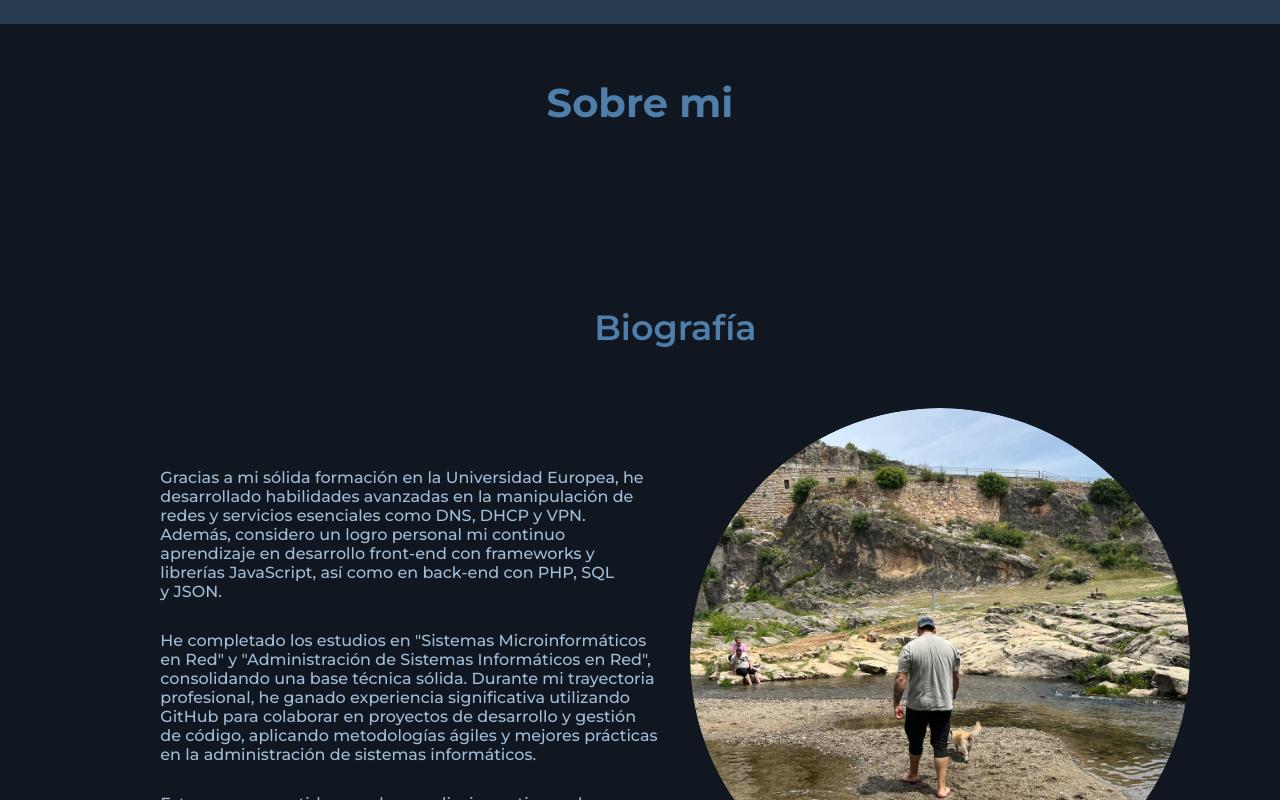
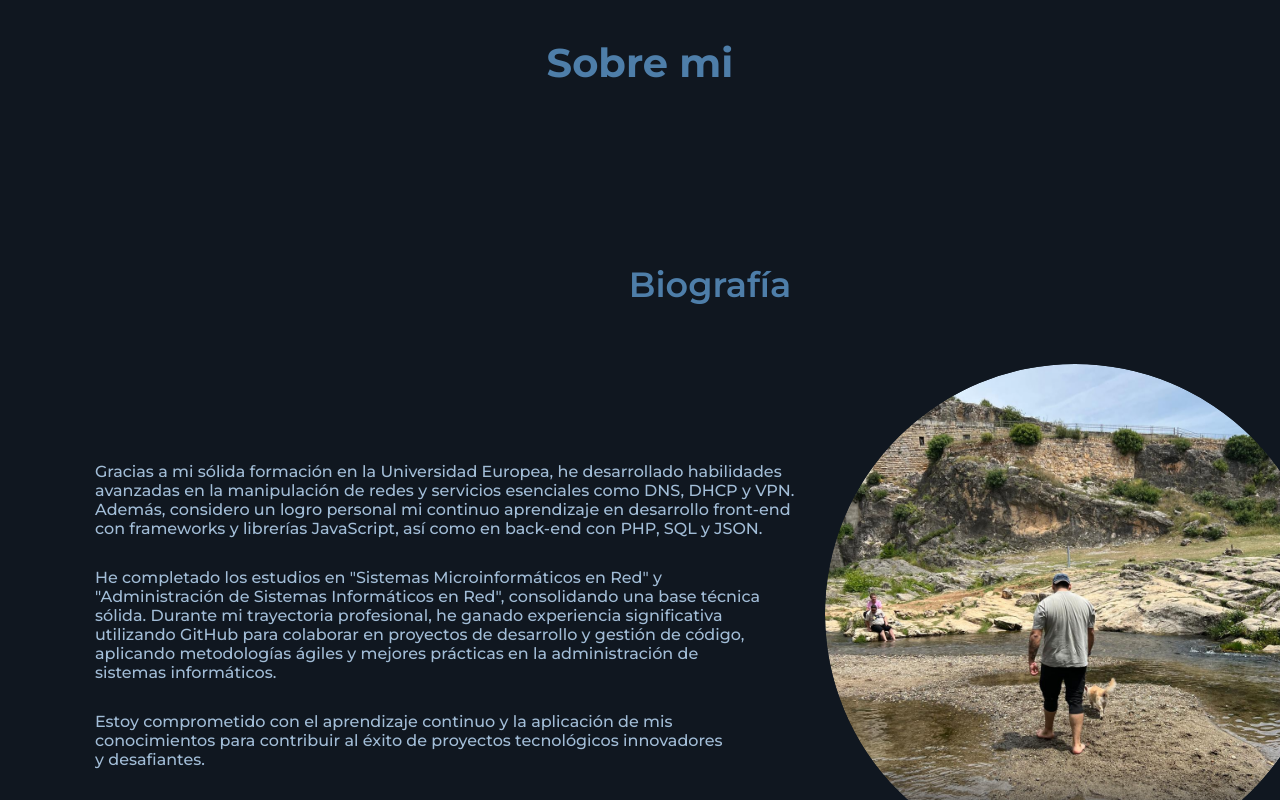
Before and after one commit to MrRobot4042212/Personal-Portfolio, a React (Vite) app: page / in a window 1280 px wide. Shown: the part 960-1760 px from the top of the page. Built offline with nearby package versions, Linux system fonts and the light colour scheme.

Commit message:
hotfixes

```diff
--- a/src/styles/index.css
+++ b/src/styles/index.css
@@ -8,9 +8,12 @@ ul{
 
 body{
     position: relative;
-    background-color:#101720;
+    background-color: #101720;
     display: grid;
     row-gap: 20px;
+    align-content: center;
+    justify-content: center;
+    align-items: center;
     margin: 0;
 }
 
@@ -21,15 +24,16 @@ header{
     flex-wrap: wrap;
     align-content: center;
     align-items: center;
-    position: relative;
-    padding: 50px;
+    padding: 30px;
 }
 
 main{
     display: flex;
     flex-direction: column;
     flex-wrap: wrap;
-    justify-content: space-evenly;
+    justify-content: center;
+    align-items: center;
+    align-content: center;
 }
 
 .hd-avatar{
@@ -132,10 +136,11 @@ main{
 
 .mi-me-section{
     display: flex;
-    flex-direction: row;
+    flex-direction: column;
     align-items: center;
+    height: 100vh;
     flex-wrap: wrap;
-    align-content:flex-start;
+    align-content: center;
     justify-content: center;
 }
 
@@ -164,7 +169,6 @@ main{
 
 .mi-tittle-row{
     color: #4e7ea9;
-    grid-area: 1 / 1 / 1 / 3;
     font-size: 40px ;
     font-weight: 700;
     text-align: center;
@@ -176,7 +180,6 @@ main{
 
 .mi-img-row{
     aspect-ratio: auto 3/4;
-    grid-area: 2 / 2 / 2 / 2;
     width: 500px;
     height: 500px;
     border-radius: 50%;
@@ -442,7 +445,7 @@ li-content *{
     }
     to {
 		transform: translateX(calc(-100% + 100vw));
-        opacity: 0;
+        opacity: 0.1;
 	}
 }
 
@@ -451,13 +454,13 @@ li-content *{
 	overflow: visible;
 	view-timeline-name: --section-pin-tl;
 	view-timeline-axis: block;
+    width: auto;
 }
 
 .pin-wrap-sticky {
 	width: 100vw;
 	position: sticky;
 	top: 0;
-	width: 100vw;
 	overflow-x: hidden;
 }
 
@@ -492,12 +495,11 @@ li-content *{
     width: 100%;
     column-gap: 30px;
     align-content: center;
-    justify-content: center;
     overflow-x: hidden;
+    justify-content: space-around;
 }
 .content-wrap section *{
     animation: linear reveal forwards ;
-
 	/* Link animation to view-timeline */
 	animation-timeline: --section-pin-tl;
 	animation-range: contain 0% contain 100%;
@@ -505,9 +507,10 @@ li-content *{
 }
 .mi-text-wrap-container{
     display: flex;
+    justify-content: center;
+    max-width: 700px;
+    overflow-x: hidden;
     flex-direction: column;
     flex-wrap: wrap;
-    justify-content: center;
-    max-width: 500px;
-    overflow-x: hidden;
+    align-content: center;
 }
```
